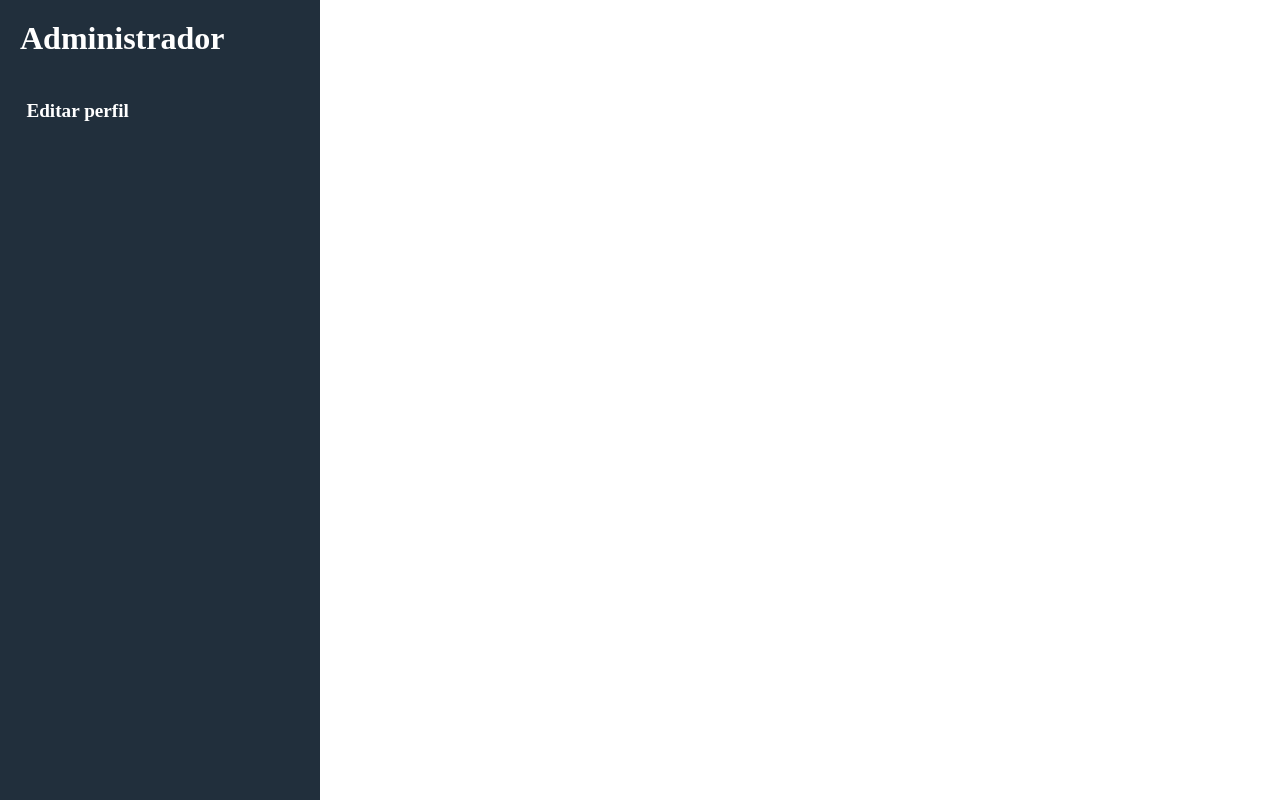
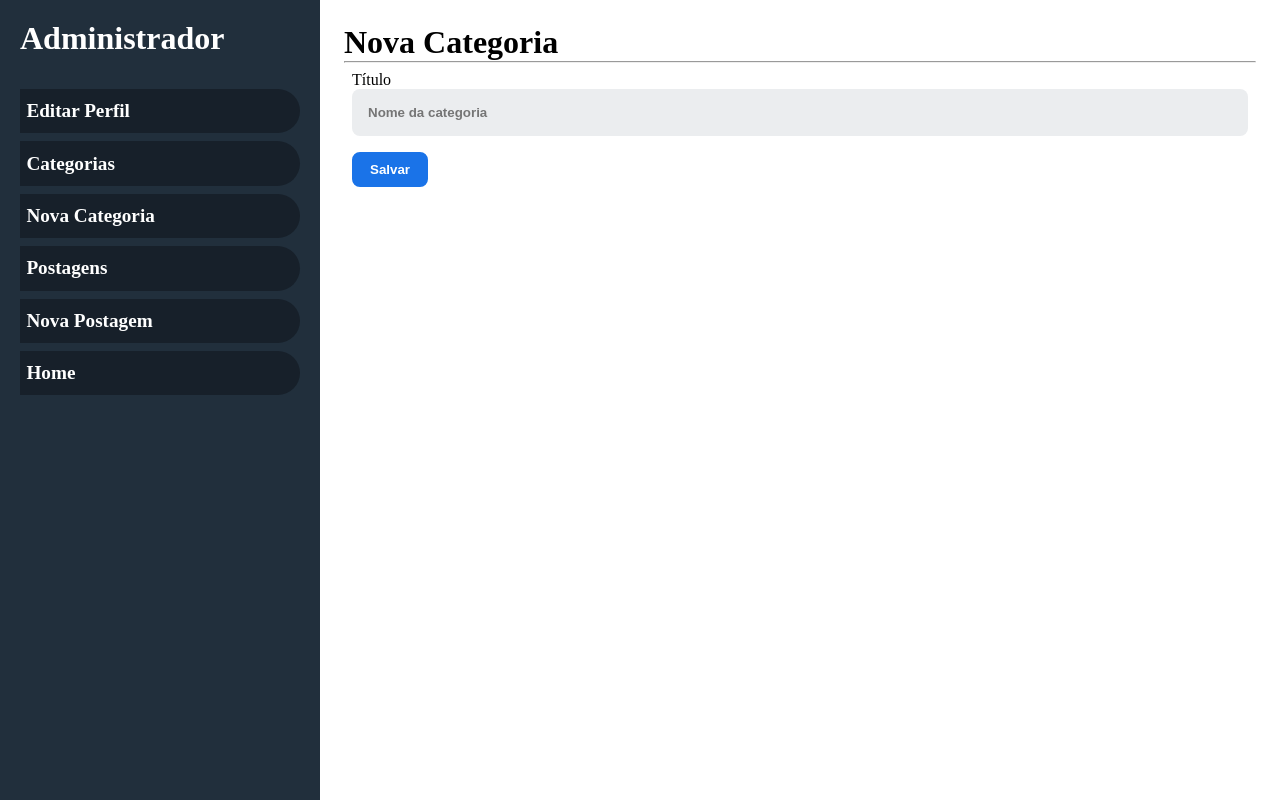
Before and after one commit to juniorHotes/react-blog, a React (Create React App) app in the folder client/: page /admin/new/category in a window 1280 px wide. Built offline with nearby package versions, Linux system fonts and the light colour scheme.

Commit message:
Updated.

```diff
--- a/client/src/pages/admin/NewCategory/index.jsx
+++ b/client/src/pages/admin/NewCategory/index.jsx
@@ -1,13 +1,24 @@
 import React from 'react'
-import { Link } from 'react-router-dom'
 import HorizontalHeader from '../../../components/HorizontalHeader'
+import AdminOptions from '../../../components/AdminOptions'
+import Input from '../../../components/Input'
+import Button from '../../../components/Button'
 
 export default function NewCategory() {
     return (
-        <div>
+        <>
             <HorizontalHeader listOptions={
-                <Link to="/admin/profile">Editar perfil</Link>
+                <AdminOptions />
             } />
-        </div>
+            <div className='container'>
+                <h1>Nova Categoria</h1>
+                <hr/>
+                <form action={(e) => e.preventDefault}>
+                    <Input label="Título" type="text" name="new_category" placeholder='Nome da categoria'/>
+                    <Button primary>Salvar</Button>
+                </form>
+            </div>
+
+        </>
     )
 }
```
